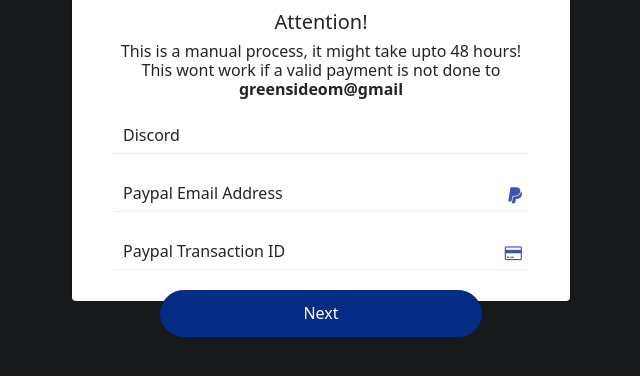
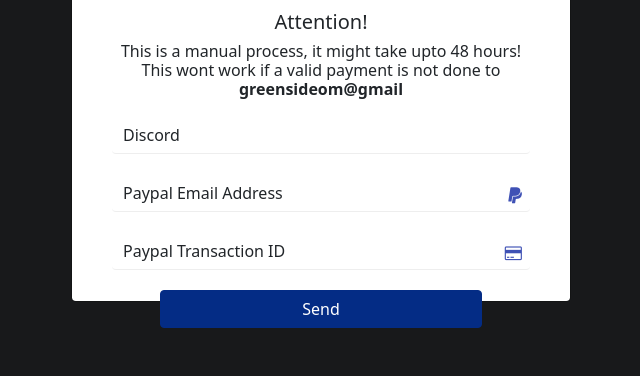
Before and after one commit to GreenSide12/greensidehost, a plain HTML site: page paymentactionpaypal.html in a window 1280 px wide. Shown: the part 324-700 px from the top of the page, without its empty margins (319-959 px from the left). Drawn offline with nearby package versions, Linux system fonts and the light colour scheme.

Commit message:
Update paymentactionpaypal.html

```diff
--- a/paymentactionpaypal.html
+++ b/paymentactionpaypal.html
@@ -153,7 +153,7 @@ input::-webkit-inner-spin-button {
 									<div class="inputbox"> <input type="text" name="name" class="form-control" required="required"> <span>Discord</span> </div>
                                     <div class="inputbox"> <input type="email" name="name" class="form-control" required="required"> <span>Paypal Email Address</span> <i class="fa fa-paypal"></i></div>
                                     <div class="inputbox"> <input type="text" name="name" min="1" max="999" class="form-control" required="required"> <span>Paypal Transaction ID</span> <i class="fa fa-credit-card"></i></div>
-                                    <div class="px-5 pay"> <button class="btn btn-success btn-block">Next</button> </div>
+                                    <div class="px-5 pay"> <a class="btn btn-success btn-block">Send</a> </div>
                                 </div>
                             </div>
                         </div>
```
